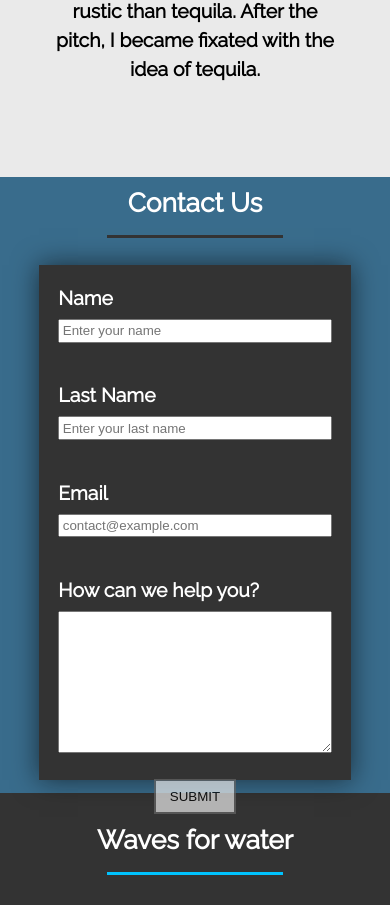
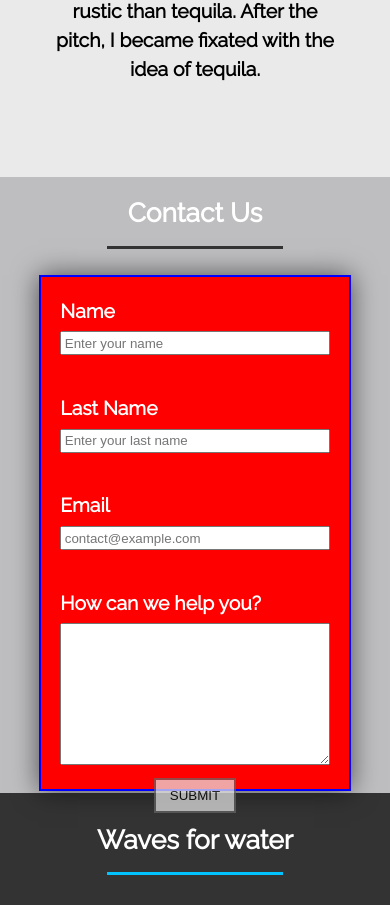
Before and after one commit to aosante/NosotrosTequila, a website: page views/index.html in a window 390 px wide. Shown: the part 3653-4558 px from the top of the page. Drawn offline with nearby package versions, Linux system fonts and the light colour scheme.

Commit message:
layout changes and removal of ejs package

```diff
--- a/app.js
+++ b/app.js
@@ -2,6 +2,7 @@ const express = require('express');
 const path = require('path');
 const mongoose = require('mongoose');
 const bodyParser = require('body-parser');
+const engines = require('consolidate');
 
 const MONGODB_URI =
   process.env.MONGODB_URI ||
@@ -42,7 +43,8 @@ let User = require('./models/user.model');
 
 //Cargar los archivos html para poder utilizarlos
 app.set('views', path.join(__dirname, 'views'));
-app.engine('html', require('ejs').renderFile);
+app.engine('html', engines.mustache);
+app.set('view engine', 'html');
 
 //Seteando el public folder para que estén disponibles los archivos de css, js etc..
 app.use(express.static(path.join(__dirname, 'public')));
--- a/package.json
+++ b/package.json
@@ -11,9 +11,10 @@
   "license": "ISC",
   "dependencies": {
     "body-parser": "^1.18.3",
-    "ejs": "^2.6.1",
+    "consolidate": "^0.15.1",
     "express": "^4.16.3",
     "mongoose": "^5.3.1",
+    "mustache": "^3.0.1",
     "nodemon": "^1.18.4"
   },
   "engines": {
--- a/public/css/style.css
+++ b/public/css/style.css
@@ -263,11 +263,11 @@ img {
 
 #section-d .wrapper {
   position: relative;
-  bottom: 2.7em;
+  bottom: 2.1em;
 }
 
 #section-d .box:first-child {
-  background: #396c8c;
+  background: #bebec1;
 }
 
 #section-d form button {
@@ -322,6 +322,16 @@ img {
 @media (max-width: 770px) {
   #section-d #form label {
     margin-bottom: 0.3em;
+  }
+
+  #section-d #form {
+    background-color: red;
+    margin-bottom: 10em;
+    border: 2px solid blue;
+  }
+  #section-d #btnSubmit {
+    position: relative;
+    bottom: 1em;
   }
 }
 
```
Also changed, not shown: 1 other file.
